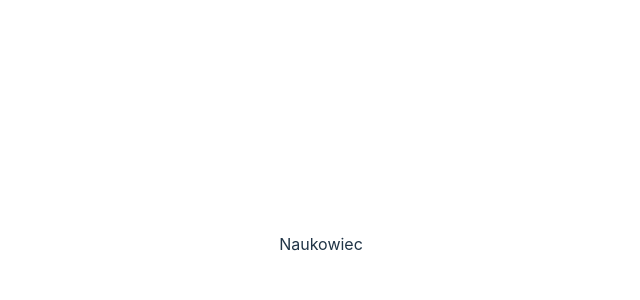
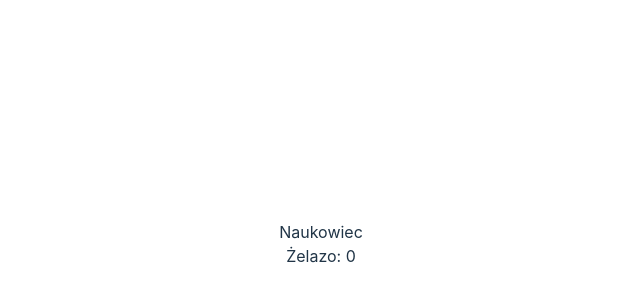
Before and after one commit to LestarDev/Hackathon2, a React (Vite) app: page / in a window 1280 px wide. Shown: the part 156-456 px from the top of the page, without its empty margins (319-959 px from the left). Built offline with nearby package versions, Linux system fonts and the light colour scheme.

Commit message:
firsts steps to show minerals

```diff
--- a/src/app/hook/usePlayer.tsx
+++ b/src/app/hook/usePlayer.tsx
@@ -1,18 +1,23 @@
 import { useDispatch, useSelector } from "react-redux";
+import Mineral from "../shared/config/mineralInterface";
 import {setName} from "./../shared/config/currentSlice"
 
 const usePlayer = () => {
 
     const dispatch = useDispatch();
 
-    const { name } = (useSelector((state) => state) as any).currency;
+    const { name, minerals } = (useSelector((state) => state) as any).currency;
 
     const setCurrentName = (newName: string) => {
         dispatch(setName(newName));
+    };
+
+    const getCurrentMineral: Mineral = (nr: number) => {
+        return minerals[nr] as Mineral
     }
 
     return ({
-        name, setCurrentName
+        name, minerals, setCurrentName, getCurrentMineral
     })
 }
 
--- a/src/app/pages/Layout/Layout.tsx
+++ b/src/app/pages/Layout/Layout.tsx
@@ -1,4 +1,5 @@
 import usePlayer from "../../hook/usePlayer"
+import MineralsConteiner from "../MineralsConteiner/MineralsConteiner";
 import "./layout.css"
 
 const Layout = () => {
@@ -7,6 +8,7 @@ const Layout = () => {
     return (
         <div>
             {player.name}
+            <MineralsConteiner></MineralsConteiner>
         </div>
     )
 }
--- /dev/null
+++ b/src/app/pages/MineralsConteiner/MineralsConteiner.tsx
@@ -0,0 +1,25 @@
+import usePlayer from "../../hook/usePlayer";
+import "./MineralsConteiner.css";
+import Mineral from "./../../shared/config/mineralInterface"
+
+const MineralsConteiner = () => {
+
+    const player = usePlayer();
+
+    const returnAllMinerals = () => {
+        let toReturn ='';
+        console.log(player.minerals.length)
+        for(let  i=0; i<player.minerals.length; i++){
+            toReturn+=player.getCurrentMineral(i).nazwa+': '+player.getCurrentMineral(i).wartosc;
+        }
+        return toReturn;
+    }
+
+    return (
+        <div className="mineralConteiner">
+            {returnAllMinerals()}
+        </div>
+    )
+}
+
+export default MineralsConteiner
--- a/src/app/shared/config/currentSlice.tsx
+++ b/src/app/shared/config/currentSlice.tsx
@@ -23,7 +23,6 @@ export const currencySlice = createSlice({
             state.name=action.payload;
         }
 
-
     }
 })
 
--- a/src/app/shared/config/mineralInterface.tsx
+++ b/src/app/shared/config/mineralInterface.tsx
@@ -1,4 +1,4 @@
-type mineralName = "Żelazo" | "Srebro" | "Złoto" | "Miedź" | "Więgiel" | "Drewno" | "Stal";
+type mineralName = "Żelazo" | "Srebro" | "Złom" | "Miedź" | "Więgiel" | "Drewno" | "Stal";
 
 interface Mineral {
     nazwa: mineralName,
```
Also changed, not shown: src/app/pages/MineralsConteiner/MineralsConteiner.css (added).
